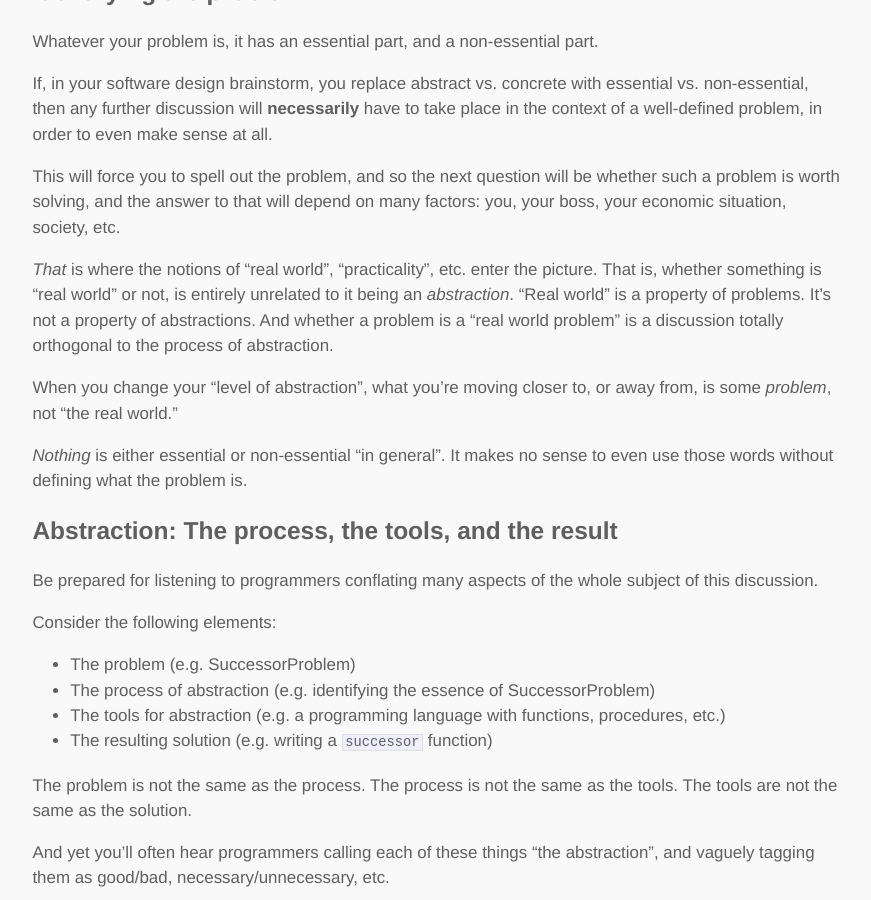
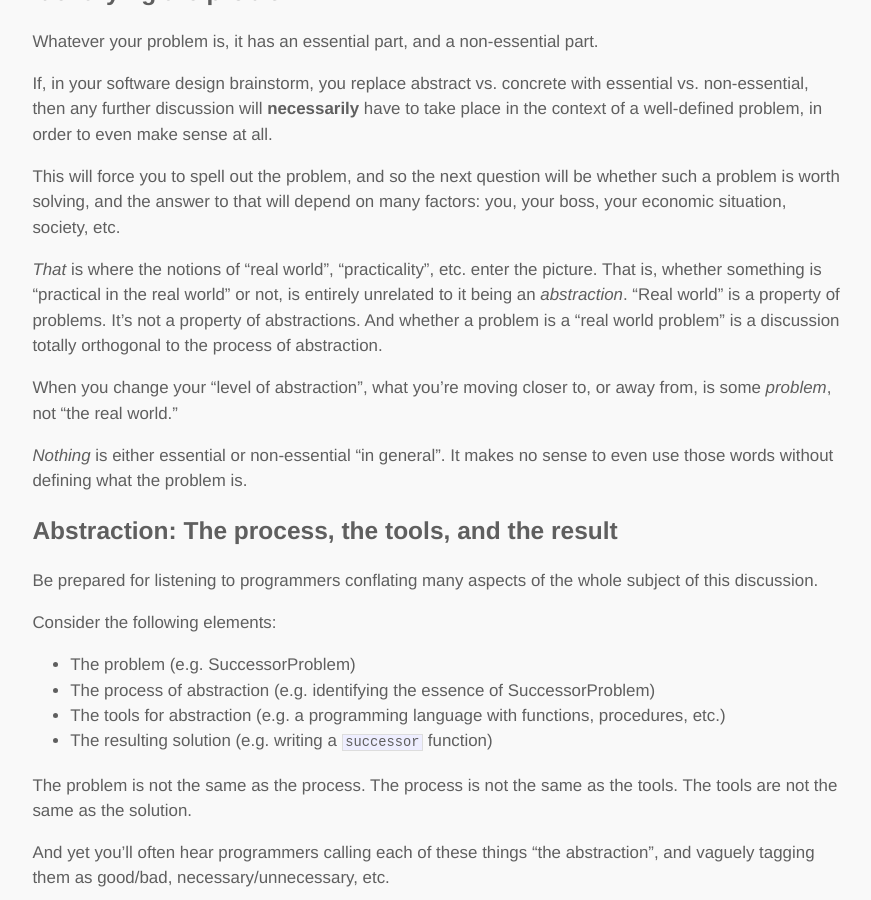
Before and after one commit to lambdatoast/lambdatoast.github.com, a Jekyll site: the page built from _posts/2014-09-20-the-point-of-abstraction.markdown, in a window 1280 px wide and 900 px high, scrolled down 1954 px. Shown: the whole window, without its empty margins (202-1073 px from the left). Built offline with Jekyll 4.4.1, drawn with Linux system fonts in a browser that asks for light colours.

Commit message:
Make a phrase more explicit.

```diff
--- a/_posts/2014-09-20-the-point-of-abstraction.markdown
+++ b/_posts/2014-09-20-the-point-of-abstraction.markdown
@@ -97,7 +97,7 @@ whether such a problem is worth solving, and the answer to that will depend on
 many factors: you, your boss, your economic situation, society, etc.
 
 *That* is where the notions of "real world", "practicality", etc. enter the picture. That
-is, whether something is "real world" or not, is entirely unrelated to it being an
+is, whether something is "practical in the real world" or not, is entirely unrelated to it being an
 *abstraction*. "Real world" is a property of problems. It's not a property of abstractions.
 And whether a problem is a "real world problem" is a discussion totally orthogonal
 to the process of abstraction.
```
